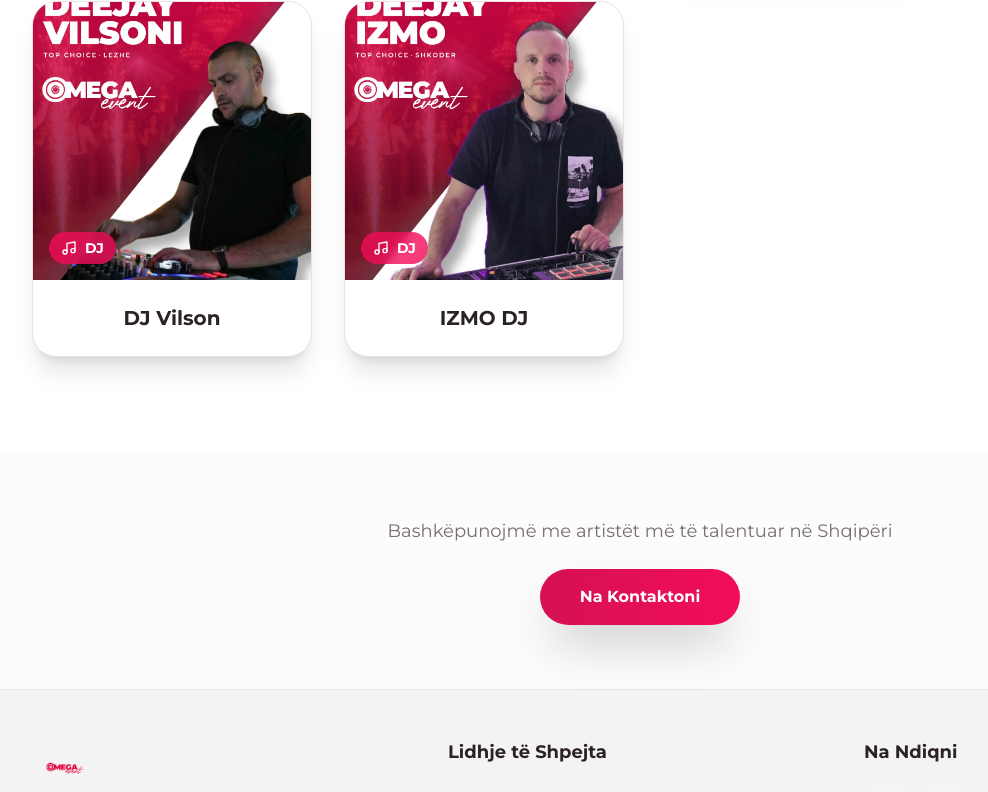
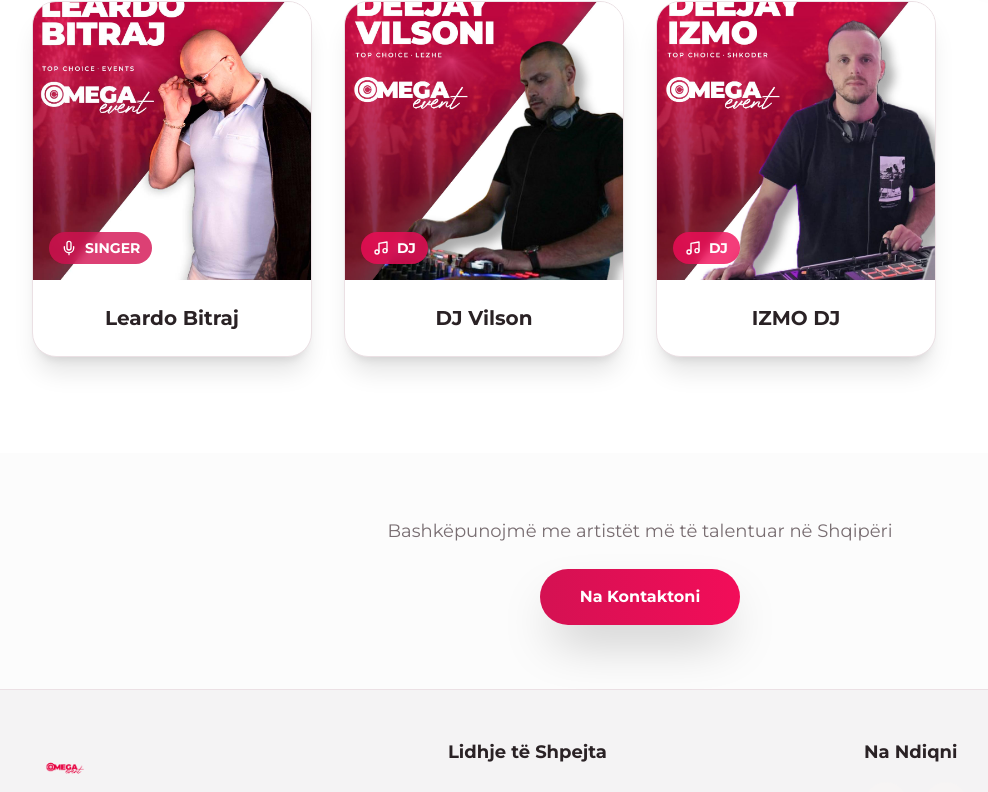
Before and after one commit to akucana20/omega-web, a React (Vite) app: page /artists in a window 1280 px wide. Shown: the part 1611-2403 px from the top of the page, without its empty margins (0-988 px from the left). Built offline with nearby package versions, Linux system fonts and the light colour scheme; the HTML template or start-up script is replaced by a standard one.

Commit message:
Add Leardo Bitraj to the ArtistsPage with associated image

```diff
--- a/src/pages/ArtistsPage.tsx
+++ b/src/pages/ArtistsPage.tsx
@@ -16,6 +16,7 @@ import erikImg from '@/assets/erik lloshin.jpg';
 import fatjonImg from '@/assets/fation dervishi.jpg';
 import noraImg from '@/assets/NORA NDREU1.jpg';
 import mirditImg from '@/assets/mirdit toma.jpg';
+import leardoImg from '@/assets/LEARDO BITRAJ 1.jpg';
 
 const ArtistsPage = () => {
   const { t } = useLanguage();
@@ -84,6 +85,11 @@ const ArtistsPage = () => {
       name: 'Klodian Gjondrekaj',
       type: 'singer' as const,
       image: klodianImg,
+    },
+    {
+      name: 'Leardo Bitraj',
+      type: 'singer' as const,
+      image: leardoImg,
     },
 
     {
```
Also changed, not shown: src/assets/LEARDO BITRAJ 1.jpg (added).
